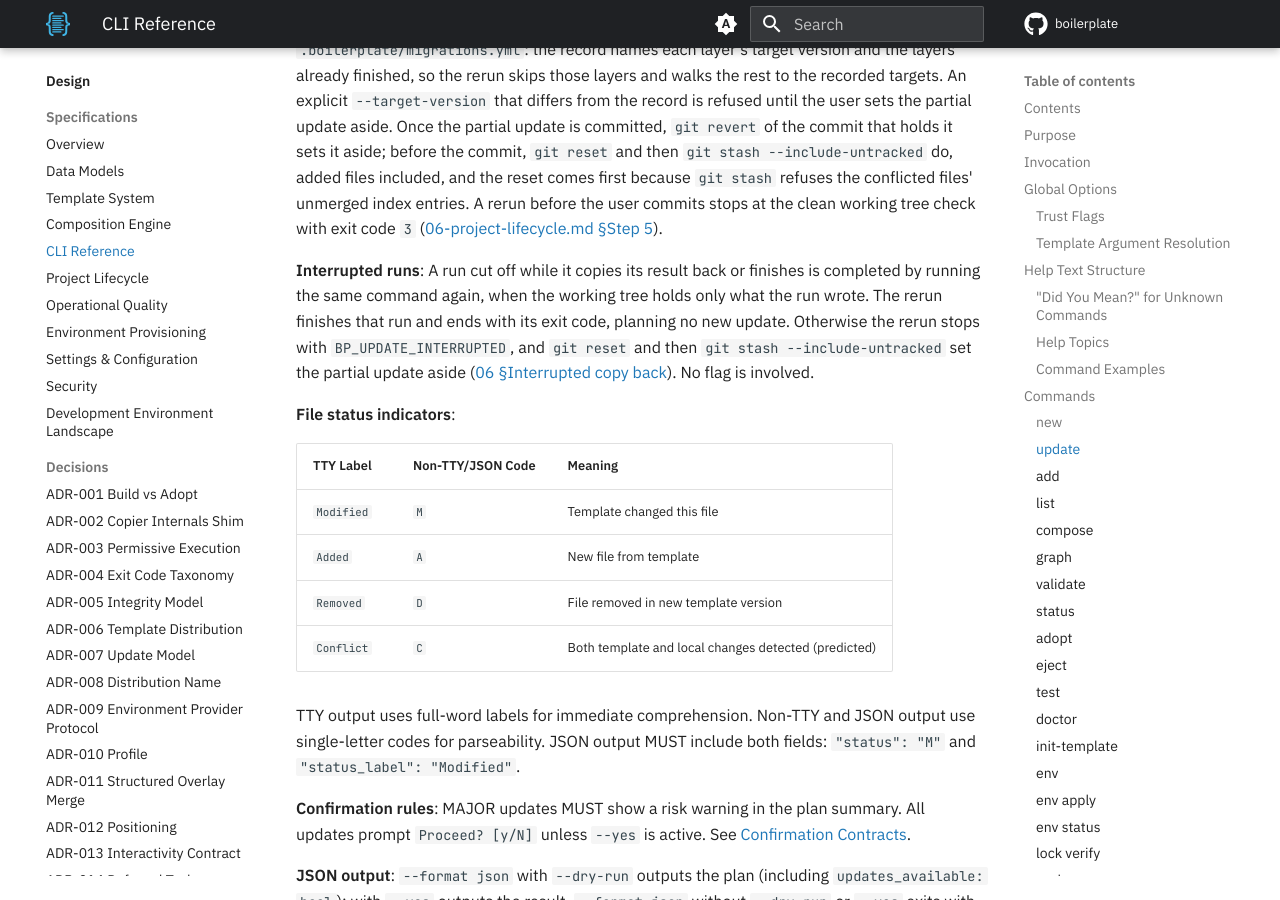
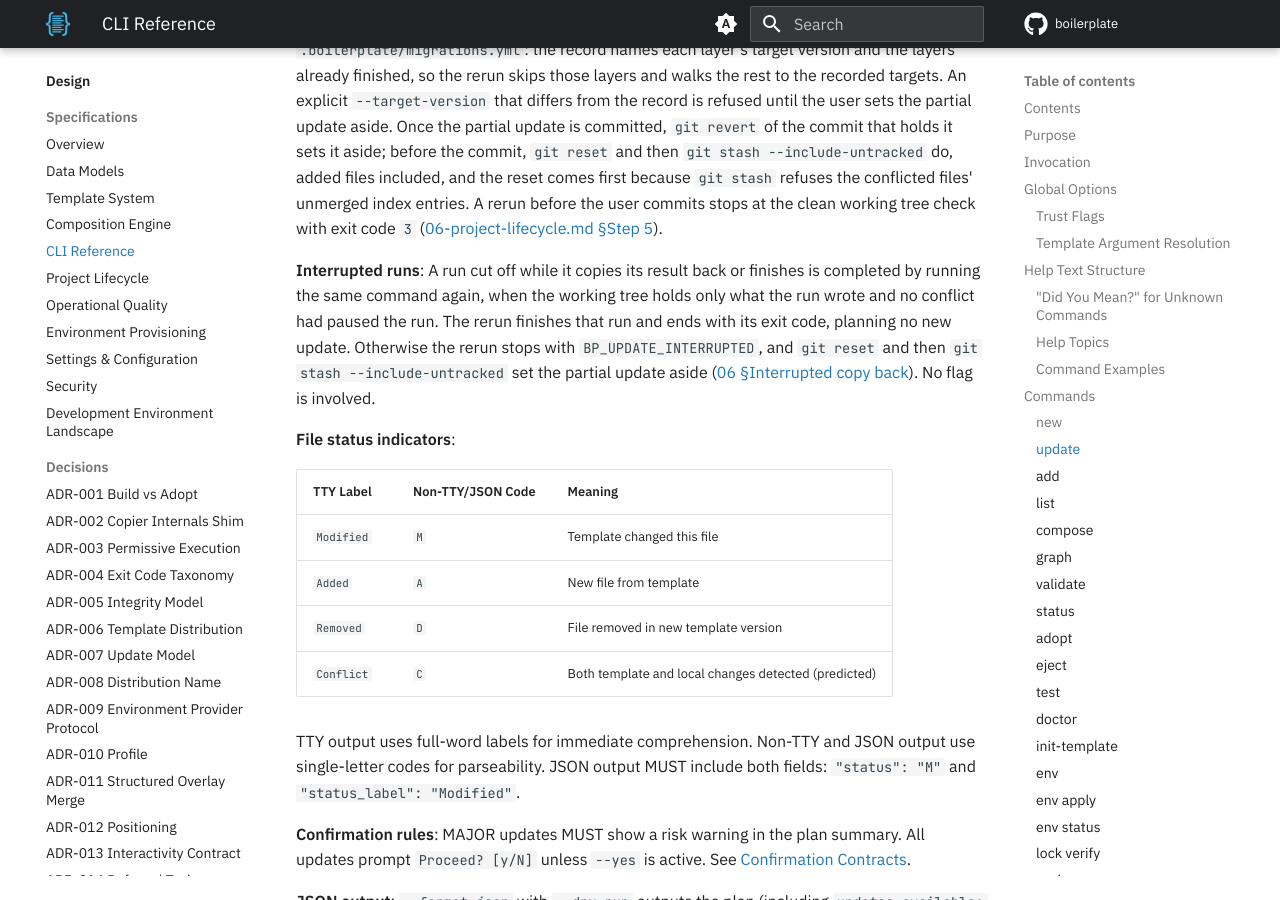
Before and after one commit to TheRealBillSiegler/boilerplate, an MkDocs documentation site: the page built from docs/design/05-cli-reference.md, in a window 1280 px wide and 900 px high, scrolled down 13650 px. Built offline with MkDocs 1.6.1 and Material for MkDocs 9.7.7, drawn with Linux system fonts in a browser that asks for light colours; comment, search, counter and statistics services are not loaded; the version menu is left out.

Commit message:
docs(design): exclude a paused run from the update rerun shortcut
The update page said a cut-off run is completed by rerunning when the
working tree holds only what the run wrote. Recovery rule 4 and the
acceptance table exclude a copy back that a conflict had paused, which
stops with the interrupted-run error even when the tree holds only the
run's output. Add that exception to the page.

Co-Authored-By: Claude Sonnet 5.5 <noreply@anthropic.com>

```diff
--- a/docs/design/05-cli-reference.md
+++ b/docs/design/05-cli-reference.md
@@ -352,7 +352,7 @@ MAJOR updates MUST include a prominent warning about breaking changes in the pla
 
 **Conflicts**: When a layer's update produces conflicts, the CLI brings back the layers finished so far with Copier's conflict markers in the affected files, writes no lock file and exits with code `4` (`ACTION_REQUIRED`). The user resolves the conflicts and commits as with plain Copier, then reruns `boilerplate update`, which resumes from the `conflict` record in `.boilerplate/migrations.yml`: the record names each layer's target version and the layers already finished, so the rerun skips those layers and walks the rest to the recorded targets. An explicit `--target-version` that differs from the record is refused until the user sets the partial update aside. Once the partial update is committed, `git revert` of the commit that holds it sets it aside; before the commit, `git reset` and then `git stash --include-untracked` do, added files included, and the reset comes first because `git stash` refuses the conflicted files' unmerged index entries. A rerun before the user commits stops at the clean working tree check with exit code `3` ([06-project-lifecycle.md §Step 5](06-project-lifecycle.md#step-5-failure-and-conflict)).
 
-**Interrupted runs**: A run cut off while it copies its result back or finishes is completed by running the same command again, when the working tree holds only what the run wrote. The rerun finishes that run and ends with its exit code, planning no new update. Otherwise the rerun stops with `BP_UPDATE_INTERRUPTED`, and `git reset` and then `git stash --include-untracked` set the partial update aside ([06 §Interrupted copy back](06-project-lifecycle.md#interrupted-copy-back)). No flag is involved.
+**Interrupted runs**: A run cut off while it copies its result back or finishes is completed by running the same command again, when the working tree holds only what the run wrote and no conflict had paused the run. The rerun finishes that run and ends with its exit code, planning no new update. Otherwise the rerun stops with `BP_UPDATE_INTERRUPTED`, and `git reset` and then `git stash --include-untracked` set the partial update aside ([06 §Interrupted copy back](06-project-lifecycle.md#interrupted-copy-back)). No flag is involved.
 
 **File status indicators**:
 
```
